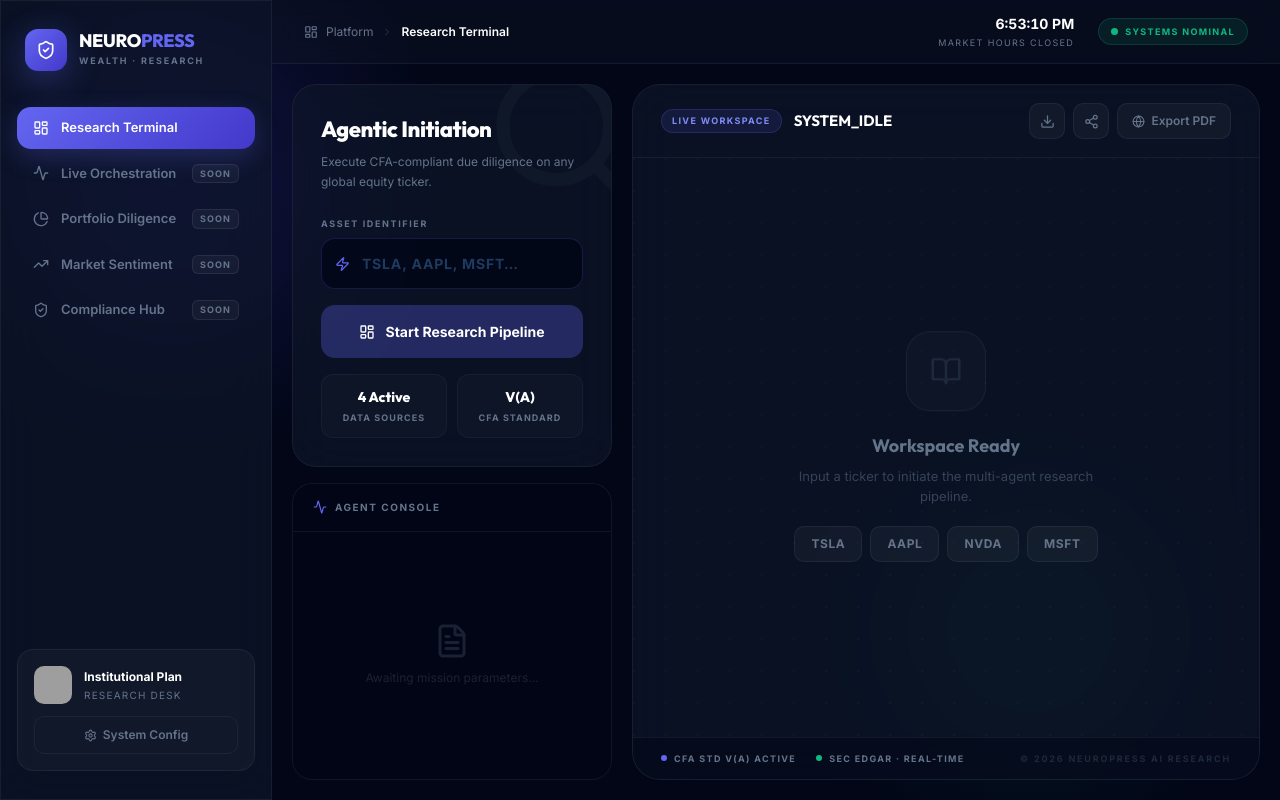
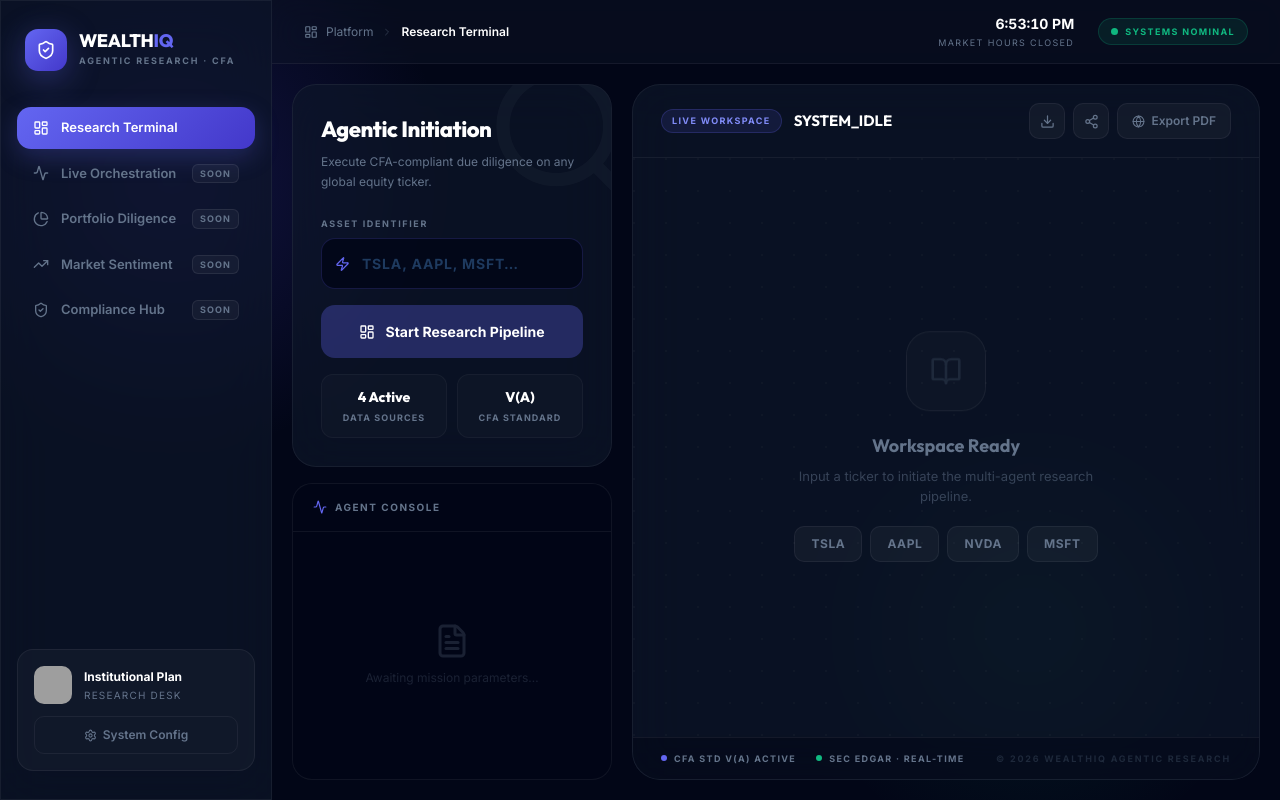
Before and after one commit to ankushsingh003/Wealth-Management, a React (Vite) app in the folder frontend/: page / in a window 1280 px wide. Built offline with nearby package versions, Linux system fonts and the light colour scheme; grey boxes are pictures that could not be loaded.

Commit message:
Rebrand: NeuroPress → WealthIQ across all files

```diff
--- a/frontend/index.html
+++ b/frontend/index.html
@@ -1,15 +1,20 @@
 <!DOCTYPE html>
 <html lang="en">
+
 <head>
   <meta charset="UTF-8">
   <meta name="viewport" content="width=device-width, initial-scale=1.0">
-  <title>NeuroPress Wealth | Agentic AI Research</title>
+  <title>WealthIQ | Agentic AI Research Platform</title>
   <link rel="preconnect" href="https://fonts.googleapis.com">
   <link rel="preconnect" href="https://fonts.gstatic.com" crossorigin>
-  <link href="https://fonts.googleapis.com/css2?family=Inter:wght@400;500;600;700&family=Outfit:wght@400;600;700;800&display=swap" rel="stylesheet">
+  <link
+    href="https://fonts.googleapis.com/css2?family=Inter:wght@400;500;600;700&family=Outfit:wght@400;600;700;800&display=swap"
+    rel="stylesheet">
 </head>
+
 <body class="bg-[#020617] text-slate-200 antialiased">
   <div id="root"></div>
   <script type="module" src="/src/main.jsx"></script>
 </body>
+
 </html>
--- a/frontend/src/App.jsx
+++ b/frontend/src/App.jsx
@@ -155,8 +155,8 @@ export default function App() {
             <ShieldCheck size={20} color="#fff" />
           </div>
           <div>
-            <div style={{ fontFamily: "'Outfit',sans-serif", fontWeight: 800, fontSize: 18, color: '#fff', letterSpacing: '-0.02em', lineHeight: 1 }}>NEURO<span style={{ color: C.primary }}>PRESS</span></div>
-            <div style={{ fontSize: 9, color: C.textMuted, textTransform: 'uppercase', letterSpacing: '0.2em', marginTop: 4, fontWeight: 700 }}>Wealth · Research</div>
+            <div style={{ fontFamily: "'Outfit',sans-serif", fontWeight: 800, fontSize: 18, color: '#fff', letterSpacing: '-0.02em', lineHeight: 1 }}>WEALTH<span style={{ color: C.primary }}>IQ</span></div>
+            <div style={{ fontSize: 9, color: C.textMuted, textTransform: 'uppercase', letterSpacing: '0.2em', marginTop: 4, fontWeight: 700 }}>Agentic Research · CFA</div>
           </div>
         </div>
 
@@ -344,7 +344,7 @@ export default function App() {
                   </div>
                 ))}
               </div>
-              <span style={{ fontSize: 9, color: 'rgba(30,41,59,1)', fontWeight: 700, letterSpacing: '0.2em', textTransform: 'uppercase' }}>© 2026 NeuroPress AI Research</span>
+              <span style={{ fontSize: 9, color: 'rgba(30,41,59,1)', fontWeight: 700, letterSpacing: '0.2em', textTransform: 'uppercase' }}>© 2026 WealthIQ Agentic Research</span>
             </div>
           </div>
 
```
Also changed, not shown: 1 other file (tests, documents, lock files or other folders).
